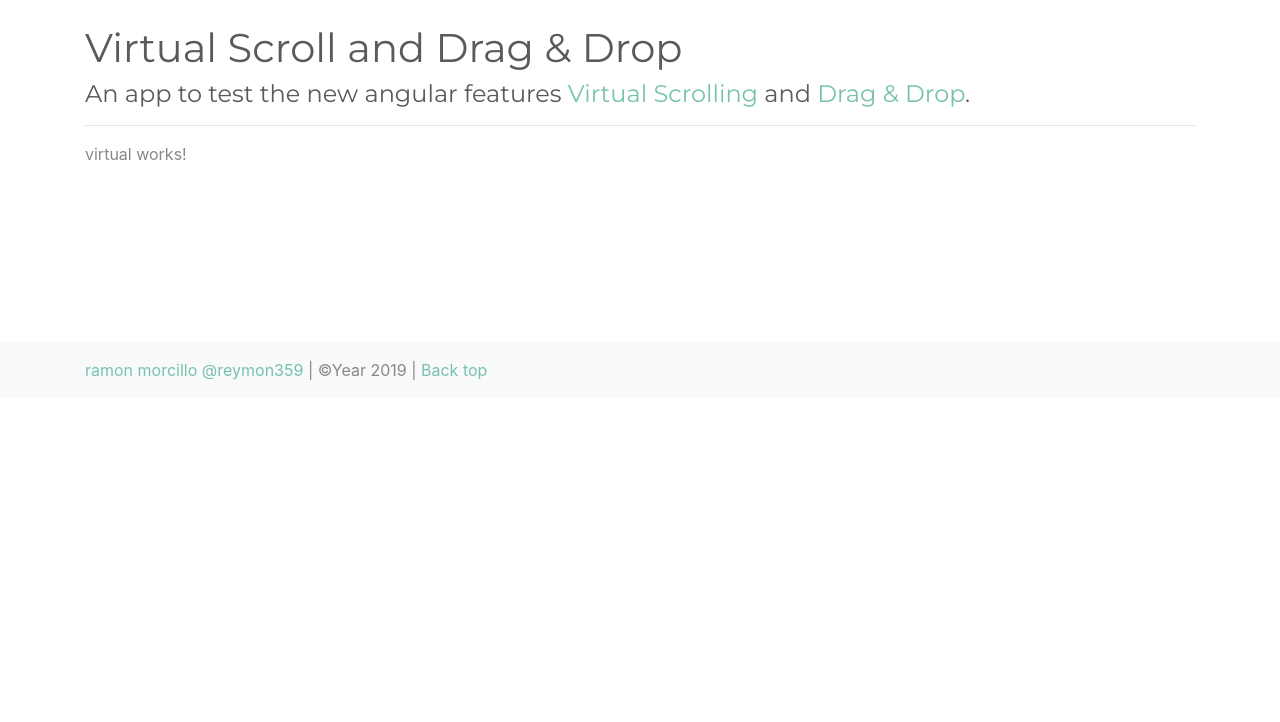
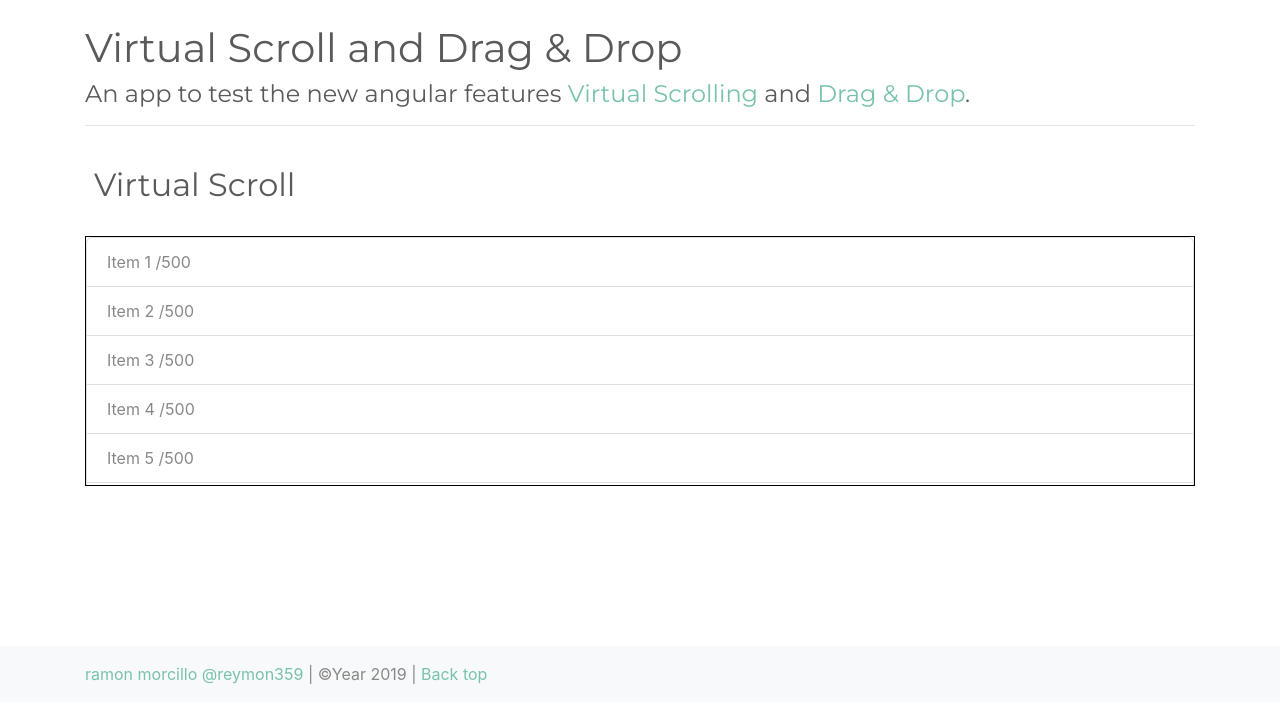
Before and after one commit to reymon359/virtualScroll-dragAndDrop, an Angular app: page / in a window 1280 px wide. Shown: the top 722 px of the page. Built offline with nearby package versions, Linux system fonts and the light colour scheme.

Commit message:
virtual scroll working

```diff
--- a/src/app/app.module.ts
+++ b/src/app/app.module.ts
@@ -1,5 +1,8 @@
 import { BrowserModule } from '@angular/platform-browser';
 import { NgModule } from '@angular/core';
+
+import {  ScrollingModule} from '@angular/cdk/scrolling';
+
 
 import { AppRoutingModule } from './app-routing.module';
 import { AppComponent } from './app.component';
@@ -12,7 +15,8 @@ import { VirtualComponent } from './virtual/virtual.component';
   ],
   imports: [
     BrowserModule,
-    AppRoutingModule
+    AppRoutingModule,
+    ScrollingModule
   ],
   providers: [],
   bootstrap: [AppComponent]
--- a/src/app/virtual/virtual.component.html
+++ b/src/app/virtual/virtual.component.html
@@ -1 +1,13 @@
-<p>virtual works!</p>
+<div class="row p-4">
+    <h2>Virtual Scroll</h2>
+
+</div>
+
+<!-- We need to put the height of each item -->
+<cdk-virtual-scroll-viewport itemSize="50" class="list-container list-group">
+
+    <div class="list-group-item" *cdkVirtualFor="let person of persons; let i = index; let counter = count;">
+        Item {{i+1}} /{{counter}}
+    </div>
+
+</cdk-virtual-scroll-viewport>
--- a/src/app/virtual/virtual.component.ts
+++ b/src/app/virtual/virtual.component.ts
@@ -1,4 +1,5 @@
 import { Component, OnInit } from '@angular/core';
+
 
 @Component({
   selector: 'app-virtual',
@@ -7,9 +8,12 @@ import { Component, OnInit } from '@angular/core';
 })
 export class VirtualComponent implements OnInit {
 
+  persons = Array(500).fill(0);
+
   constructor() { }
 
   ngOnInit() {
+    console.log(this.persons);
   }
 
 }
```
